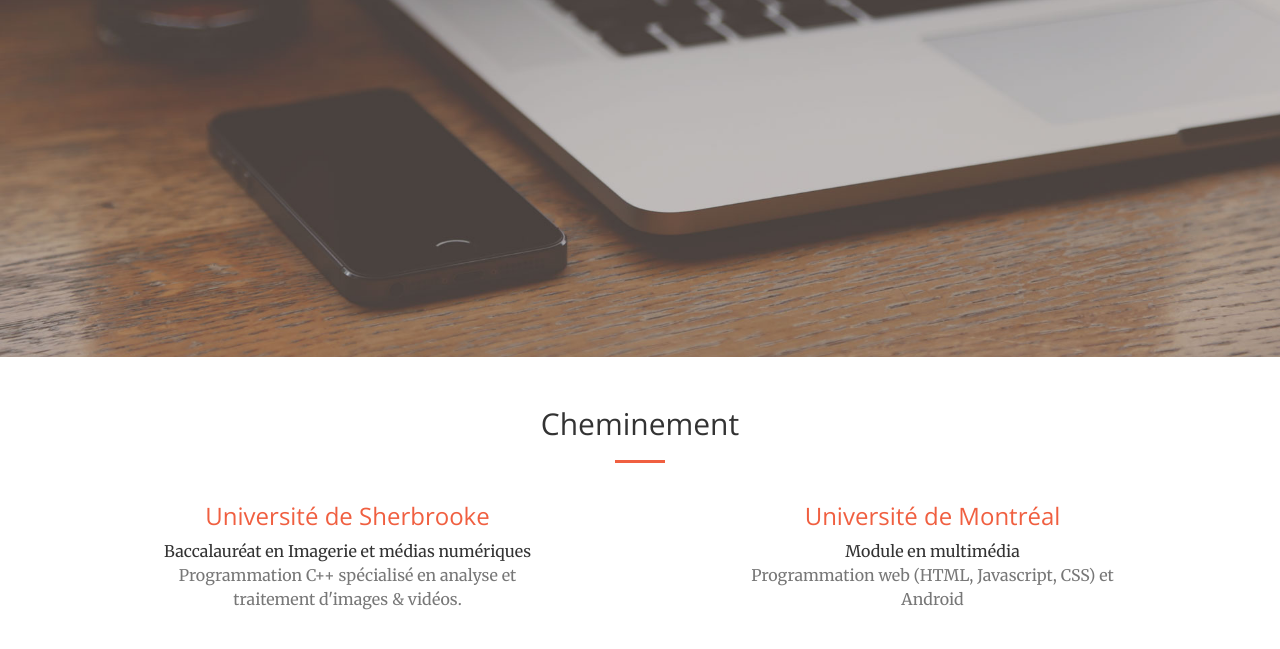
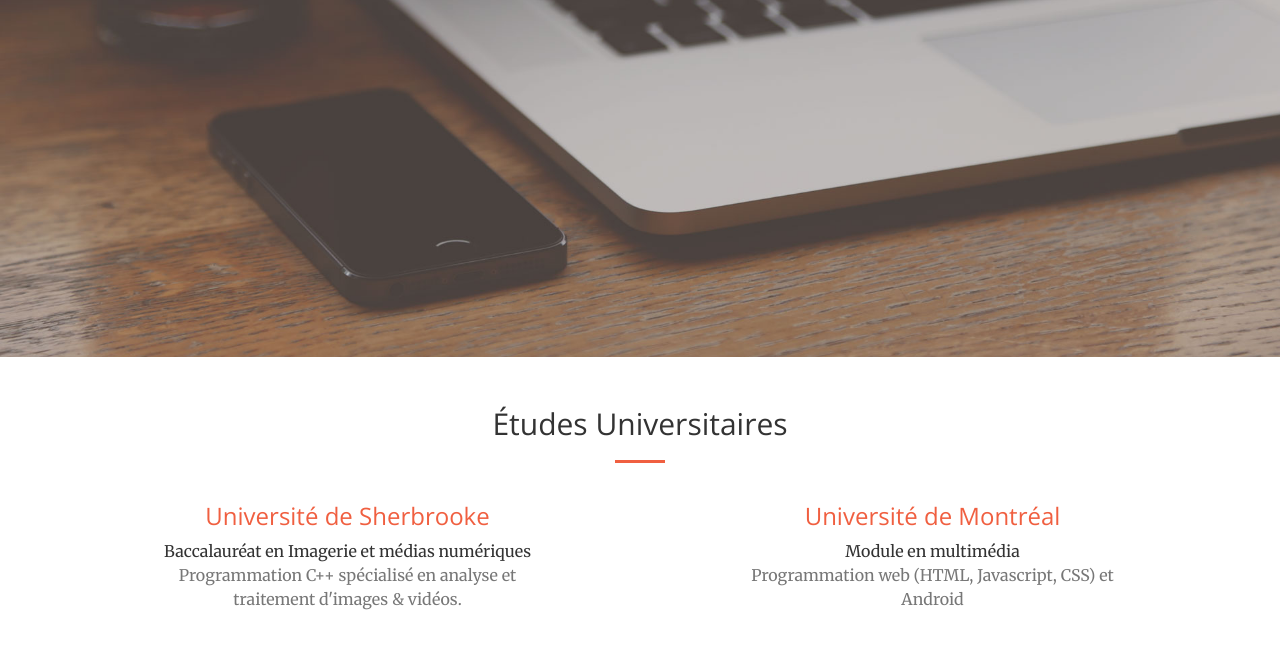
Before and after one commit to DiamondShade/DiamondShade.github.io, a plain HTML site: page index.html in a window 1280 px wide. Shown: the part 443-1092 px from the top of the page. Drawn offline with nearby package versions, Linux system fonts and the light colour scheme.

Commit message:
Cleaning
A wee bit of cleaning up

```diff
--- a/index.html
+++ b/index.html
@@ -115,7 +115,7 @@
         <div class="container">
             <div class="row">
                 <div class="col-lg-12 text-center">
-                    <h2 class="section-heading">Cheminement</h2>
+                    <h2 class="section-heading">Études Universitaires</h2>
                     <hr class="primary">
                 </div>
             </div>
```
